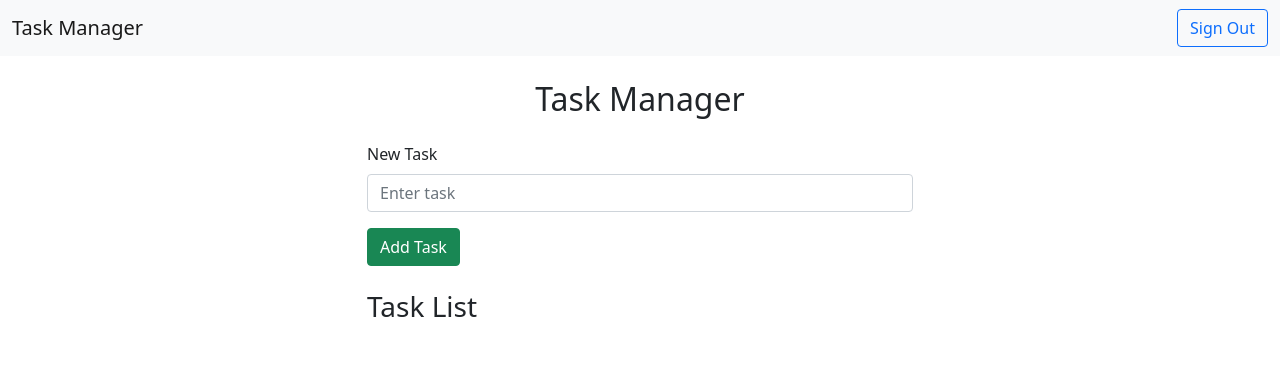
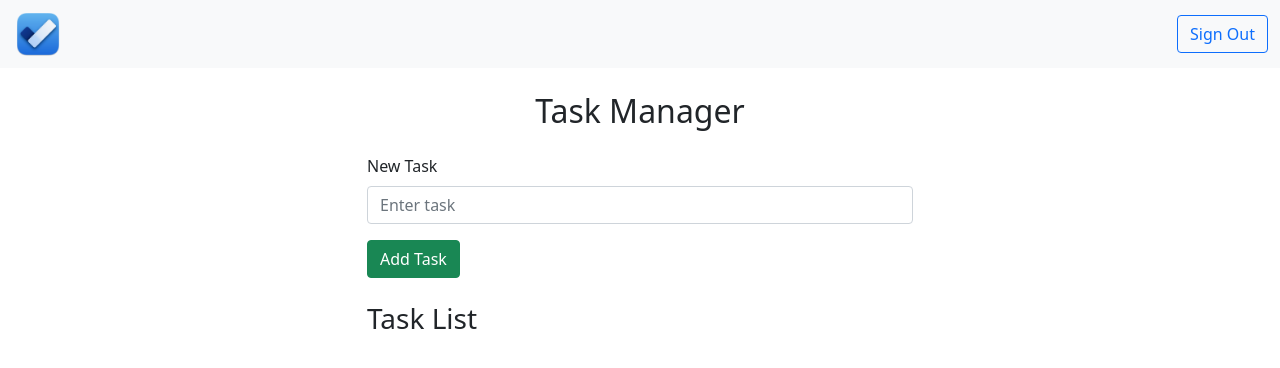
Before and after one commit to murateshimov/MockAPI-powered-Task-Manager, a website: page tasks.html in a window 1280 px wide. Drawn offline with nearby package versions, Linux system fonts and the light colour scheme; no server answers.

Commit message:
Update tasks.html

```diff
--- a/tasks.html
+++ b/tasks.html
@@ -18,7 +18,8 @@
   <body>
     <nav class="navbar navbar-expand-lg navbar-light bg-light">
       <div class="container-fluid">
-        <a class="navbar-brand" href="#">Task Manager</a>
+        <!-- <a class="navbar-brand" href="#">Task Manager</a> -->
+        <img src="img/todo_logo.png" alt="todo-logo" height="52">
         <button
           class="navbar-toggler"
           type="button"
@@ -183,9 +184,9 @@
       const signoutButton = document.getElementById("signoutbutton");
       if (signoutButton) {
         signoutButton.addEventListener("click", () => {
-        // Redirect to signin.html
-        window.location.href = "index.html";
-      });
+          // Redirect to signin.html
+          window.location.href = "index.html";
+        });
       }
     </script>
   </body>
```
